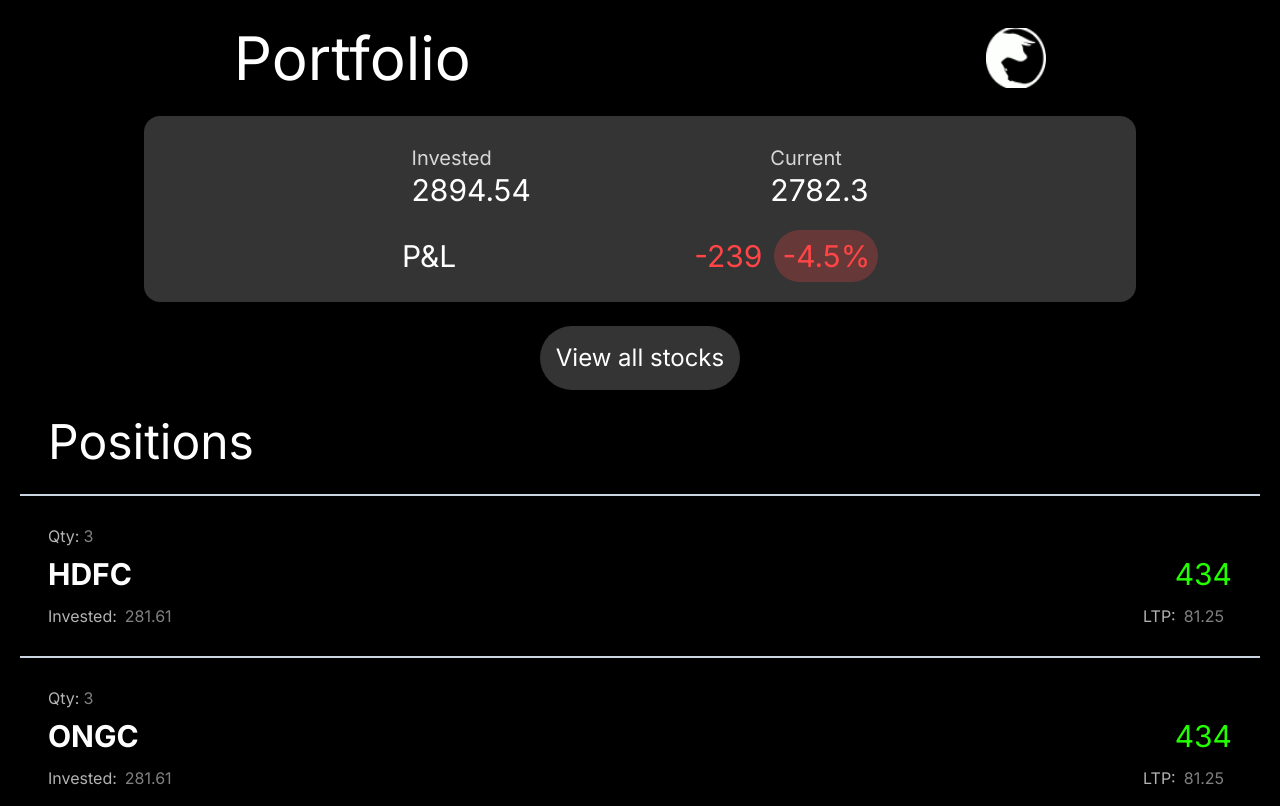
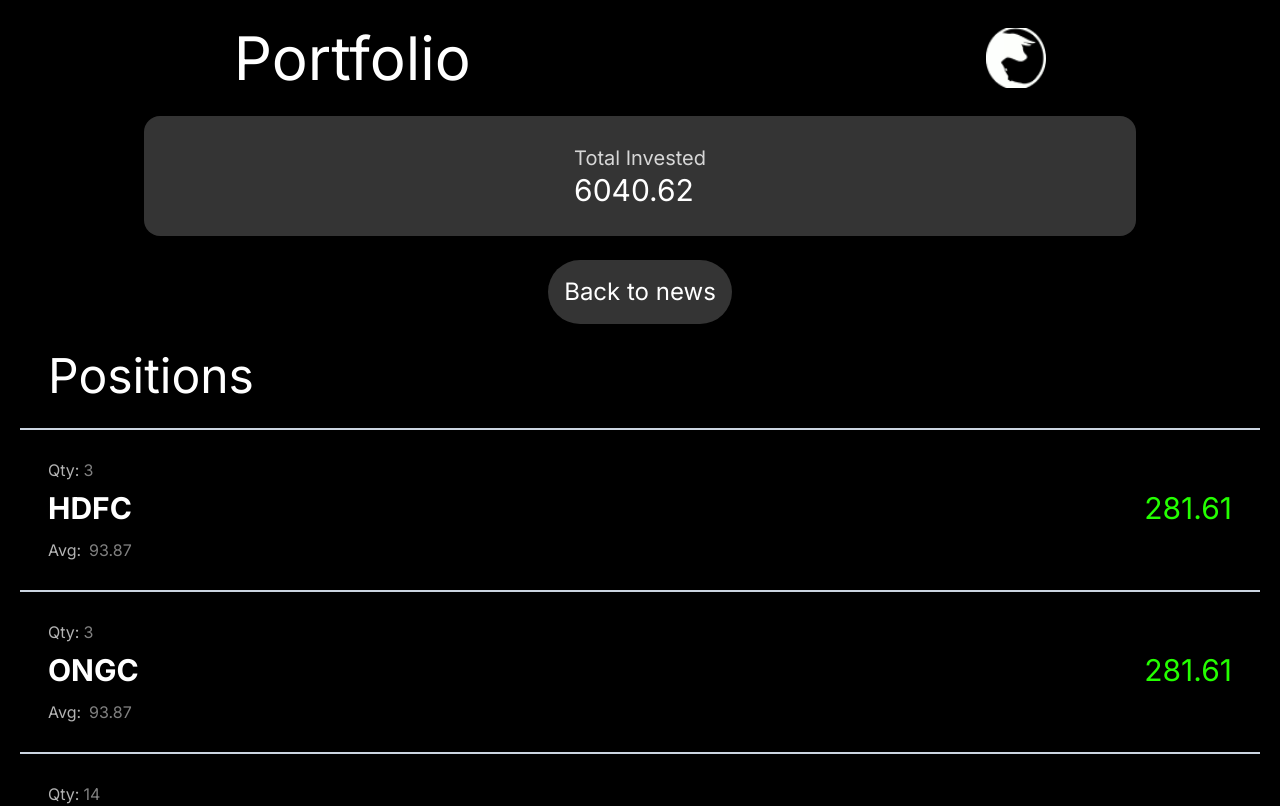
Before and after one commit to Overlord-1/vsm-f, a React (Create React App) app: page /portfolio in a window 1280 px wide. Shown: the top 806 px of the page. Built offline with nearby package versions, Linux system fonts and the light colour scheme.

Commit message:
Update styles and functionality

```diff
--- a/src/components/Button.jsx
+++ b/src/components/Button.jsx
@@ -1,10 +1,15 @@
 import React from "react";
-
+import { useNavigate } from "react-router-dom";
 const Button = ({ text, txtColor, bgColor }) => {
+  const navigate = useNavigate();
   let poss = ["text-[#24FF00]","text-[#FF4545]","bg-[#343434]","text-[#ffffff]"]
+const handleClick = () =>{
+  navigate('/news')
+}
   return (
     <button
       className={`bg-[${bgColor}] text-[${txtColor}] flex justify-center w-max items-center mx-auto mt-6 rounded-full p-3 px-4 md:p-4 md:text-2xl`}
+      onClick={handleClick}
     >
       {" "}
       {text}{" "}
--- a/src/components/Card.jsx
+++ b/src/components/Card.jsx
@@ -1,9 +1,10 @@
 import React from "react";
 
-const Card = ({ name, avg, quantity, LTP, profit }) => {
-  let color = profit > 0 ? "#24FF00" : "#FF4545";
-  let poss = ["text-[#24FF00]","text-[#FF4545]"]
-  console.log(color)
+const Card = ({ name, avg, quantity}) => {
+  // let color = profit > 0 ? "#24FF00" : "#FF4545";
+  let color = '#24FF00'
+  // let poss = ["text-[#24FF00]","text-[#FF4545]"]
+  // console.log(color)
   return (
     <div className=" max-w-[1240px] mx-auto text-white w-full bg-transparent border-t-2 border-b-1 border-slate-300 p-7 flex flex-col justify-between">
       <div className="firstRow text-white flex">
@@ -15,18 +16,18 @@
       <div className="secondRow flex justify-between">
         <div className="stockName text-3xl mt-2 font-bold">{name}</div>
         <div className={`stockName text-3xl mt-2 text-[${color}]`}>
-          {profit}
+          {(quantity*avg).toFixed(2)}
         </div>
       </div>
       <div className="third mt-3 text-white flex justify-between">
         <div className="quantity flex">
-          <div className="opacity-70">Invested:</div>
-          <div className="opacity-50 px-2">{(quantity * avg).toFixed(2)}</div>
+          <div className="opacity-70">Avg:</div>
+          <div className="opacity-50 px-2">{avg}</div>
         </div>
-        <div className="LTP flex">
+        {/* <div className="LTP flex">
           <div className="opacity-70">LTP:</div>
-          <div className="opacity-50 px-2">{LTP}</div>
-        </div>
+          <div className="opacity-50 px-2">{quantity*avg}</div>
+        </div> */}
       </div>
     </div>
   );
--- a/src/components/NewsCard.jsx
+++ b/src/components/NewsCard.jsx
@@ -114,7 +114,7 @@
       <div className="card w-[80%] p-5 bg-[#1E1F26] mx-auto mt-6 rounded-lg flex flex-col justify-evenly ">
         <div className="row1 flex justify-between ">
           <div className="name  text-2xl text-white font-bold">{name}</div>
-          <div className="name  text-2xl text-white">$ {stockprice}</div>
+          <div className="name  text-2xl text-white">₹ {stockprice}</div>
         </div>
         <div className="row2 flex justify-between  text-white mt-5">
           <div className="ml-4">
@@ -168,7 +168,7 @@
 
             <div className="flex items-center">
               <label className="mr-3">Total Cost of shares:</label>
-              <div className="text-3xl font-mono">$</div>
+              <div className="text-3xl font-mono">₹</div>
               <div className="text-3xl font-mono">
                 {" "}
                 {inputValue * stockprice}
--- a/src/components/PLtracker.jsx
+++ b/src/components/PLtracker.jsx
@@ -1,29 +1,29 @@
 import React from 'react'
 
 
-const PLtracker = ({invested, current,profit,perChg}) => {
+const PLtracker = ({invested}) => {
 
 
     // #24FF00 green color
     // #FF4545 red color
-    let color = profit>0?"#24FF00":"#FF4545";
-    let poss = ["text-[#24FF00]","text-[#FF4545]","bg-[#343434]","text-[#ffffff]","text-[#24FF00]","text-[#FF4545]","bg-[#24FF00]","bg-[#FF4545]"]
+    // let color = profit>0?"#24FF00":"#FF4545";
+    // let poss = ["text-[#24FF00]","text-[#FF4545]","bg-[#343434]","text-[#ffffff]","text-[#24FF00]","text-[#FF4545]","bg-[#24FF00]","bg-[#FF4545]"]
   return (
 
     <div className='max-w-[1240px] mx-auto'>
         <div className='w-[80%] bg-[#343434] p-5 mx-auto rounded-2xl items-center justify-center gap-4'>
-                <div className="firstRow flex  p-2 border-b-2 border-[#9D9D9D] justify-evenly items-center md:justify-evenly md:border-transparent">
+                <div className="firstRow flex  p-2 justify-evenly items-center md:justify-evenly md:border-transparent">
                     <div className='invested text-white'>
-                        <h1 className='opacity-80 text-sm md:text-xl'>Invested</h1>
-                        <h1 className='text-2xl md:text-3xl'>{invested}</h1>
+                        <h1 className='opacity-80 text-2xl md:text-xl'>Total Invested</h1>
+                        <h1 className='text-4xl md:text-3xl'>{invested}</h1>
                     </div>
-                    <div className='invested text-white'>
+                    {/* <div className='invested text-white'>
                         <h1 className='opacity-80 text-sm md:text-xl'>Current</h1>
                         <h1 className='text-2xl md:text-3xl'>{current}</h1>
-                    </div>
+                    </div> */}
 
                 </div>
-                <div className="secondRow flex px-2 mt-3 justify-between items-center md:justify-evenly md:border-transparent">
+                {/* <div className="secondRow flex px-2 mt-3 justify-between items-center md:justify-evenly md:border-transparent">
                     <div className='invested text-white'>
                         <h1 className='text-2xl md:text-3xl'>P&L</h1>
                     </div>
@@ -32,7 +32,7 @@
                         <div className={`text-2xl  ml-1 md:text-3xl text-[${color}] bg-[${color}] bg-opacity-25 p-2 rounded-full`}>{perChg}%</div>
                     </div>
 
-                </div>
+                </div> */}
         </div>
     </div>
   )
--- a/src/index.css
+++ b/src/index.css
@@ -9,6 +9,4 @@
     color: white;
 
 
-
-
 }
--- a/src/pages/Login.jsx
+++ b/src/pages/Login.jsx
@@ -36,7 +36,7 @@
   };
 
   return (
-    <div className="main flex mx-auto items-center justify-center h-screen flex-col bg-gradient-to-b from-slate-700 to-white">
+    <div className="main flex mx-auto items-center justify-center h-screen flex-col bg-gradient-to-b from-slate-700 to-slate-950">
       <div className="flex mx-auto items-center justify-center md:justify-center h-screen flex-col">
         <h1 className="text-6xl mb-7 mainText font-bold uppercase">VSM 2024</h1>
         <form
@@ -59,7 +59,7 @@
           />
           <button
             type="submit"
-            className={`transition ease-in-out delay-150 bg-blue-500 hover:-translate-y-1 active:scale-110 active:bg-indigo-500 duration-300 w-[150px]  p-5 rounded-xl ${
+            className={`transition ease-in-out delay-150 bg-[#6cff739e] text-black hover:-translate-y-1 active:scale-110 active:bg-indigo-500 duration-300 w-[150px]  p-5 rounded-xl ${
               loading ? "cursor-not-allowed opacity-50" : ""
             }`}
             disabled={loading}
--- a/src/pages/Portfolio.jsx
+++ b/src/pages/Portfolio.jsx
@@ -1,11 +1,37 @@
+import React, { useEffect, useState } from 'react'
 import Header from "../components/Header";
 import PLtracker from "../components/PLtracker";
 import Button from "../components/Button";
 import MiddleRow from "../components/MiddleRow";
 import Card from "../components/Card";
-function Portfolio() {
-  // random data
-  // just name the JSON file "data" and all cards would be rendered
+import { useNavigate } from "react-router-dom";
+import axios from "axios";
+
+
+const Portfolio = () => {
+  const [portfolio, setPortfolio] = useState([]);
+  const token = localStorage.getItem("authToken");
+  const navigate = useNavigate();
+  // useEffect(() => {
+  //   const fetchData = async () => {
+  //     try {
+  //       const config = {
+  //         headers: {
+  //           Authorization: `Bearer ${token}`,
+  //         },
+  //       };
+  //       const data = await axios.get(
+  //         "http://localhost:8080/game/info/portfolio",
+  //         config
+  //       );
+  //       setPortfolio(data.data.data);
+  //     } catch {
+  //       console.log("Error");
+  //     }
+  //   };
+  //   fetchData();
+  // }, [token]);
+
   const data = [
     {
       name: "HDFC",
@@ -42,27 +68,27 @@
       LTP: 81.25,
       profit: -151,
     }
+
+
   ];
+  const total = data.reduce((acc, cur) => acc + cur.avg * cur.quantity, 0);
   return (
     <>
       <Header text={"Portfolio"} />
       <PLtracker
-        invested={"2894.54"}
-        current={"2782.3"}
-        profit={"-239"}
-        perChg={"-4.5"}
+        invested={total}
       />
       <Button
-        text={"View all stocks"}
+        text={"Back to news"}
         txtColor={"#ffffff"}
         bgColor={"#343434"}
       />
       <MiddleRow />
-      {data.map(parameter=>(
-        <Card name={parameter.name} avg={parameter.avg} quantity={parameter.quantity} LTP={parameter.LTP} profit={parameter.profit} />
+      {data.map(parameter => (
+        <Card name={parameter.name} avg={parameter.avg} quantity={parameter.quantity} />
       ))}
-     </>
-  );
+    </>
+  )
 }
 
-export default Portfolio;
+export default Portfolio
```
Also changed, not shown: src/pages/News.jsx (+23 -2 lines).
